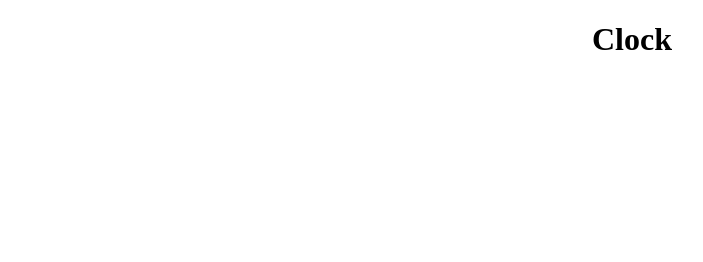
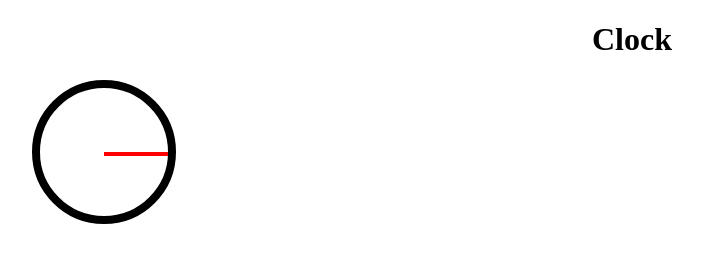
Before and after one commit to gordon2012/clock, a website: page src/index.html in a window 1280 px wide. Shown: the whole page, without its empty margins (8-711 px from the left). Drawn offline with Linux system fonts and the light colour scheme.

Commit message:
Implement clock WIP

```diff
--- a/src/index.html
+++ b/src/index.html
@@ -10,6 +10,16 @@
     <body>
         <h1>Clock</h1>
 
+
+        <div class="clock">
+
+
+            <div class="seconds"></div>
+
+        </div>
+
+
+
         <script src="script.js"></script>
     </body>
 </html>
--- a/src/style.css
+++ b/src/style.css
@@ -1,3 +1,41 @@
 h1 {
     text-align: center;
 }
+
+.clock {
+    /*background: red;*/
+
+
+    border: 8px solid black;
+    border-radius: 50%;
+
+    width: 128px;
+    height: 128px;
+
+    /*margin: 16px auto 0;*/
+    margin: 0 8px 16px 32px
+}
+
+.hand {
+
+}
+
+.seconds {
+    background: red;
+
+    height: 4px;
+    width: 50%;
+
+    margin: 50%;
+
+    transition: 1s;
+
+
+
+}
+
+.seconds:hover {
+    transform-origin: 10px;
+    transform: rotate(180deg);
+
+}
```
